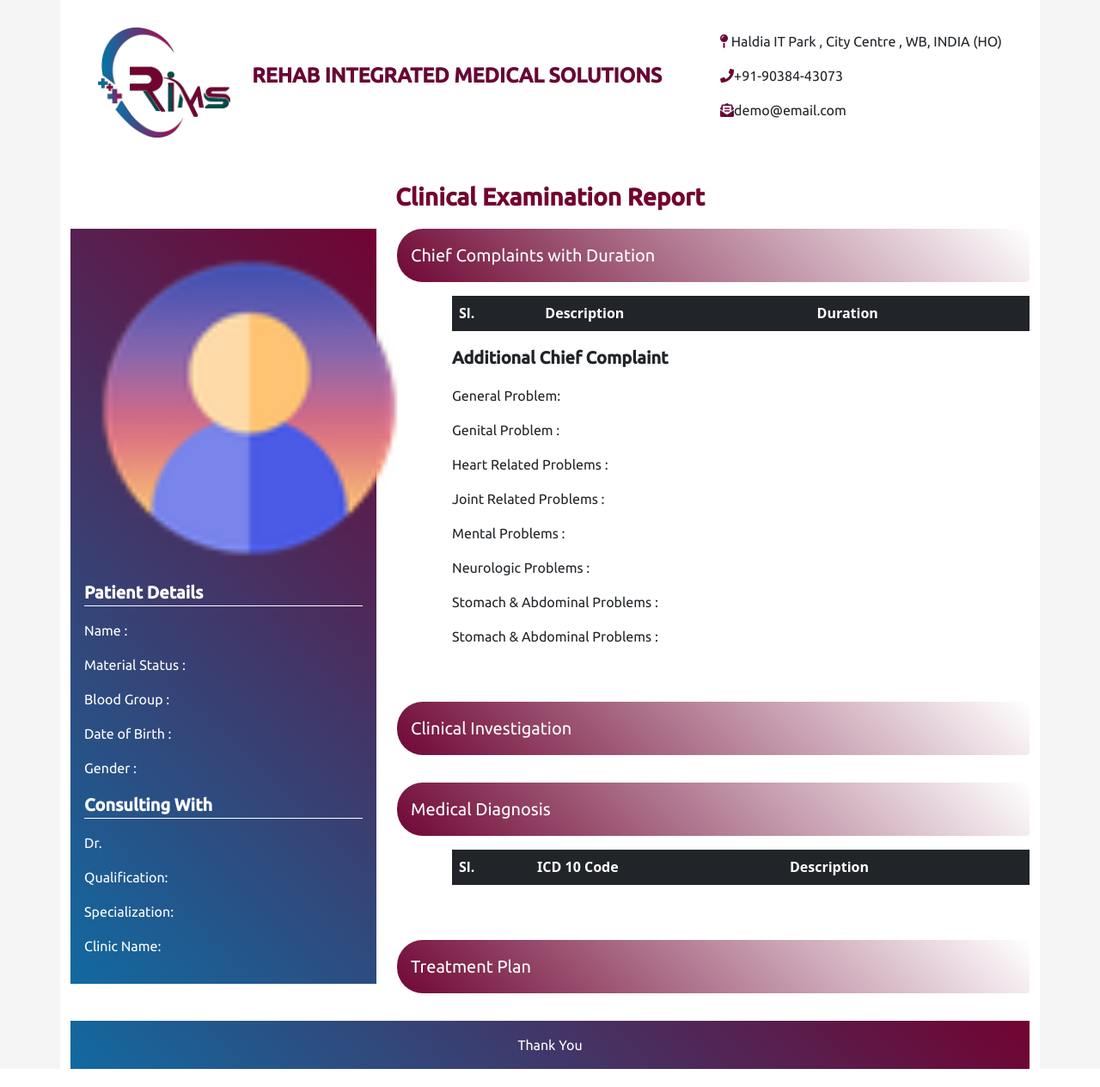
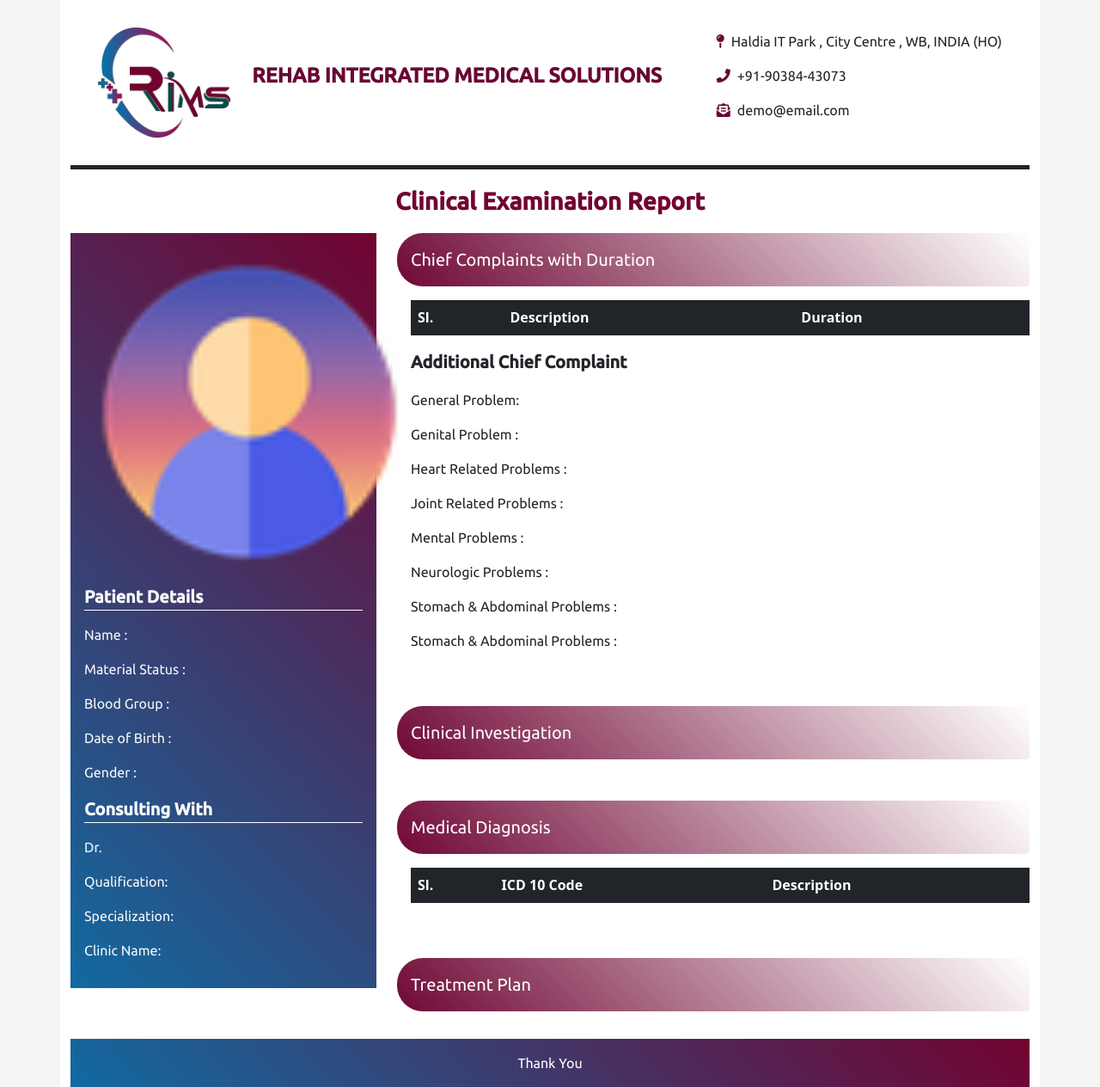
Before and after one commit to Rimsind/rims-main-2.0, a Next.js app: page /user/reports/clinical-examination in a window 1280 px wide. Shown: the whole page at 86% size. Before the commit the page ends 1243 px from the top, so only its background shows below. Built offline with nearby package versions, Linux system fonts and the light colour scheme.

Commit message:
Clinical and prescription update

```diff
--- a/pages/user/reports/clinical-examination.js
+++ b/pages/user/reports/clinical-examination.js
@@ -23,9 +23,9 @@ const ClinicalExamination = () => {
 
   return (
     <>
-      <div style={{ backgroundColor: "whitesmoke" }}>
-        <div className="container" style={{ backgroundColor: "white" }}>
-          <header style={{ borderBottom: "5px soli", padding: "2rem" }}>
+      <div className="clini-exam">
+        <div className="container clini-exam-body">
+          <header className="clini-exam-header">
             <div className="row align-items-center">
               <div className="col-md-2">
                 <div className="left-content">
@@ -37,35 +37,23 @@ const ClinicalExamination = () => {
               </div>
               <div className="col-md-6">
                 <div className="middle-content">
-                  <p className="fs-4 fw-bold" style={{ color: "#680634" }}>
+                  <p className="fs-4 fw-bold clini-exam-logo-name">
                     REHAB INTEGRATED MEDICAL SOLUTIONS
                   </p>
                 </div>
               </div>
-              <div
-                className="col-md-4"
-                style={{ display: "flex", justifyContent: "end" }}
-              >
+              <div className="col-md-4 d-flex justify-content-end">
                 <div className="right-content">
                   <p>
-                    <i
-                      className="fas fa-map-pin"
-                      style={{ color: "#680634" }}
-                    ></i>{" "}
+                    <i className="fas fa-map-pin clini-exam-right-icon me-2"></i>
                     Haldia IT Park , City Centre , WB, INDIA (HO)
                   </p>
                   <p>
-                    <i
-                      className="fas fa-phone"
-                      style={{ color: "#680634" }}
-                    ></i>
+                    <i className="fas fa-phone clini-exam-right-icon me-2"></i>
                     +91-90384-43073
                   </p>
                   <p>
-                    <i
-                      className="fas fa-envelope-open-text"
-                      style={{ color: "#680634" }}
-                    ></i>
+                    <i className="fas fa-envelope-open-text clini-exam-right-icon me-2"></i>
                     demo@email.com
                   </p>
                 </div>
@@ -76,38 +64,25 @@ const ClinicalExamination = () => {
           <main className="main mt-3">
             <div className="profile_details mb-3">
               <div className="profile_heading">
-                <p
-                  className="fs-3 fw-bold text-center"
-                  style={{ color: "#720330" }}
-                >
+                <p className="fs-3 clini-exam-profile-heading-text fw-bold text-center">
                   Clinical Examination Report
                 </p>
               </div>
               <div className="row">
                 <div className="col-md-4">
-                  <div
-                    className="left_content"
-                    style={{
-                      background: "linear-gradient(45deg, #116aa1, #720330)",
-                      padding: "1rem",
-                      color: "white",
-                    }}
-                  >
+                  <div className="clini-exam-left-content text-light">
                     <div className="patient_image mb-2">
                       <img
+                        className="clini-exam-img"
                         src={
                           appointment?.patient?.image?.url ||
                           "/assets/images/profile.png"
                         }
-                        style={{ height: "24rem", padding: "1rem" }}
                       />
                     </div>
                     <div className="patient_left_content">
                       <div className="patient_intro mb-2">
-                        <p
-                          className="fs-5 fw-bold"
-                          style={{ borderBottom: "1px solid white" }}
-                        >
+                        <p className="fs-5 fw-bold border-bottom border-white">
                           Patient Details
                         </p>
                         <div className="patient_details_inner">
@@ -127,11 +102,8 @@ const ClinicalExamination = () => {
                         </div>
                       </div>
 
-                      <div class="patient_intro mb-2">
-                        <p
-                          className="fs-5 fw-bold"
-                          style={{ borderBottom: "1px solid white" }}
-                        >
+                      <div className="patient_intro mb-2">
+                        <p className="fs-5 fw-bold border-bottom border-white">
                           Consulting With
                         </p>
                         <div className="patient_details_inner">
@@ -154,26 +126,11 @@ const ClinicalExamination = () => {
                 <div className="col-md-8">
                   <div className="right_content">
                     <div className="right_content_inner">
-                      <p
-                        className="fs-5"
-                        style={{
-                          background:
-                            "linear-gradient(45deg, #6f0734, transparent)",
-                          padding: "1rem",
-                          color: "white",
-                          borderRadius: "30px 4px 4px 30px",
-                        }}
-                      >
+                      <p className="fs-5 clini-exam-right-content-inner-text">
                         Chief Complaints with Duration
                       </p>
-                      <div
-                        className="patient_details_inner"
-                        style={{ marginLeft: "2rem" }}
-                      >
-                        <div
-                          className="patient_details_inner"
-                          style={{ marginLeft: "2rem" }}
-                        >
+                      <div className="clini-exam-patient-details-inner ms-2">
+                        <div className="clini-exam-patient-details-inner ms-2">
                           <div className="row">
                             <div className="col-md-12 main_column mb-5">
                               <table className="table table-striped">
@@ -196,10 +153,7 @@ const ClinicalExamination = () => {
                                   )}
                                 </tbody>
                               </table>
-                              <p
-                                className="fs-5 fw-bold"
-                                style={{ borderBottom: "1px solid white" }}
-                              >
+                              <p className="fs-5 fw-bold border-bottom border-white mt-3">
                                 Additional Chief Complaint
                               </p>
                               <div className="patient_details_inner">
@@ -275,24 +229,12 @@ const ClinicalExamination = () => {
                       </div>
                     </div>
                     <div className="right_content_inner">
-                      <p
-                        className="fs-5"
-                        style={{
-                          background:
-                            "linear-gradient(45deg, #6f0734, transparent)",
-                          padding: "1rem",
-                          color: "white",
-                          borderRadius: "30px 4px 4px 30px",
-                        }}
-                      >
+                      <p className="fs-5 clini-exam-right-content-inner">
                         Clinical Investigation
                       </p>
-                      <div
-                        className="patient_details_inner"
-                        style={{ marginLeft: "2rem" }}
-                      >
-                        <div class="row">
-                          <div class="col-md-12 main_column">
+                      <div className="patient_details_inner p-2">
+                        <div className="row">
+                          <div className="col-md-12 main_column">
                             <p>
                               {appointment?.assesment?.clinicalInvestigation}
                             </p>
@@ -301,26 +243,11 @@ const ClinicalExamination = () => {
                       </div>
                     </div>
                     <div className="right_content_inner">
-                      <p
-                        className="fs-5"
-                        style={{
-                          background:
-                            "linear-gradient(45deg, #6f0734, transparent)",
-                          padding: "1rem",
-                          color: "white",
-                          borderRadius: "30px 4px 4px 30px",
-                        }}
-                      >
+                      <p className="fs-5 clini-exam-right-content-inner">
                         Medical Diagnosis
                       </p>
-                      <div
-                        className="patient_details_inner"
-                        style={{ marginLeft: "2rem" }}
-                      >
-                        <div
-                          className="patient_details_inner"
-                          style={{ marginLeft: "2rem" }}
-                        >
+                      <div className="patient_details_inner ms-2">
+                        <div className="patient_details_inner ms-2">
                           <div className="row">
                             <div className="col-md-12 main_column mb-5">
                               <table className="table table-striped">
@@ -349,23 +276,11 @@ const ClinicalExamination = () => {
                       </div>
                     </div>
                     <div className="right_content_inner">
-                      <p
-                        className="fs-5"
-                        style={{
-                          background:
-                            "linear-gradient(45deg, #6f0734, transparent)",
-                          padding: "1rem",
-                          color: "white",
-                          borderRadius: "30px 4px 4px 30px",
-                        }}
-                      >
+                      <p className="fs-5 clini-exam-right-content-inner">
                         Treatment Plan
                       </p>
-                      <div
-                        className="patient_details_inner"
-                        style={{ marginLeft: "2rem" }}
-                      >
-                        <div class="col-md-12 main_column">
+                      <div className="patient_details_inner ms-2">
+                        <div className="col-md-12 main_column">
                           <p>{appointment?.assesment?.treatmentPlan}</p>
                         </div>
                       </div>
@@ -376,17 +291,8 @@ const ClinicalExamination = () => {
             </div>
           </main>
 
-          <footer style={{ marginBottom: "1rem" }}>
-            <p
-              className="text-center"
-              style={{
-                background: "linear-gradient(45deg, #116aa1, #720330)",
-                color: "white",
-                padding: "1rem 0",
-              }}
-            >
-              Thank You
-            </p>
+          <footer className="mb-1">
+            <p className="text-center clini-exam-footer-content">Thank You</p>
           </footer>
         </div>
       </div>
```
Also changed, not shown: public/user_assets/css/style.css.
